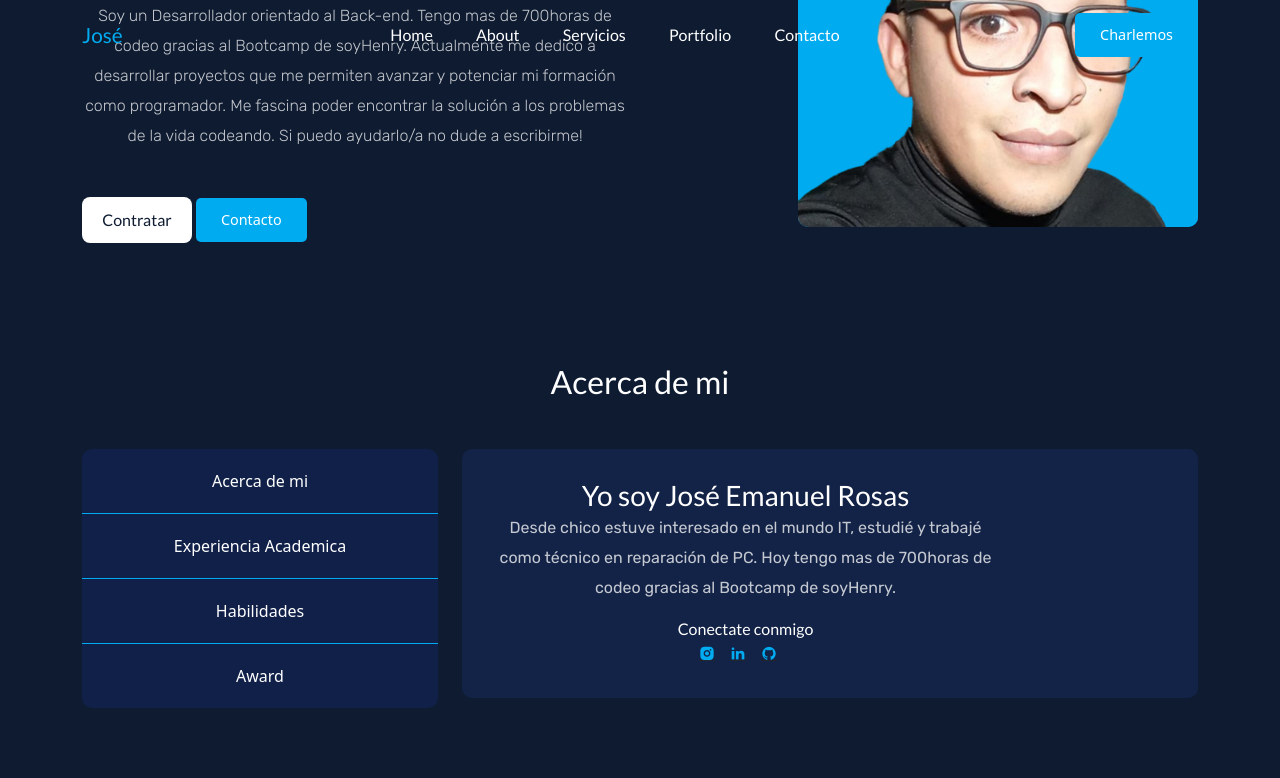
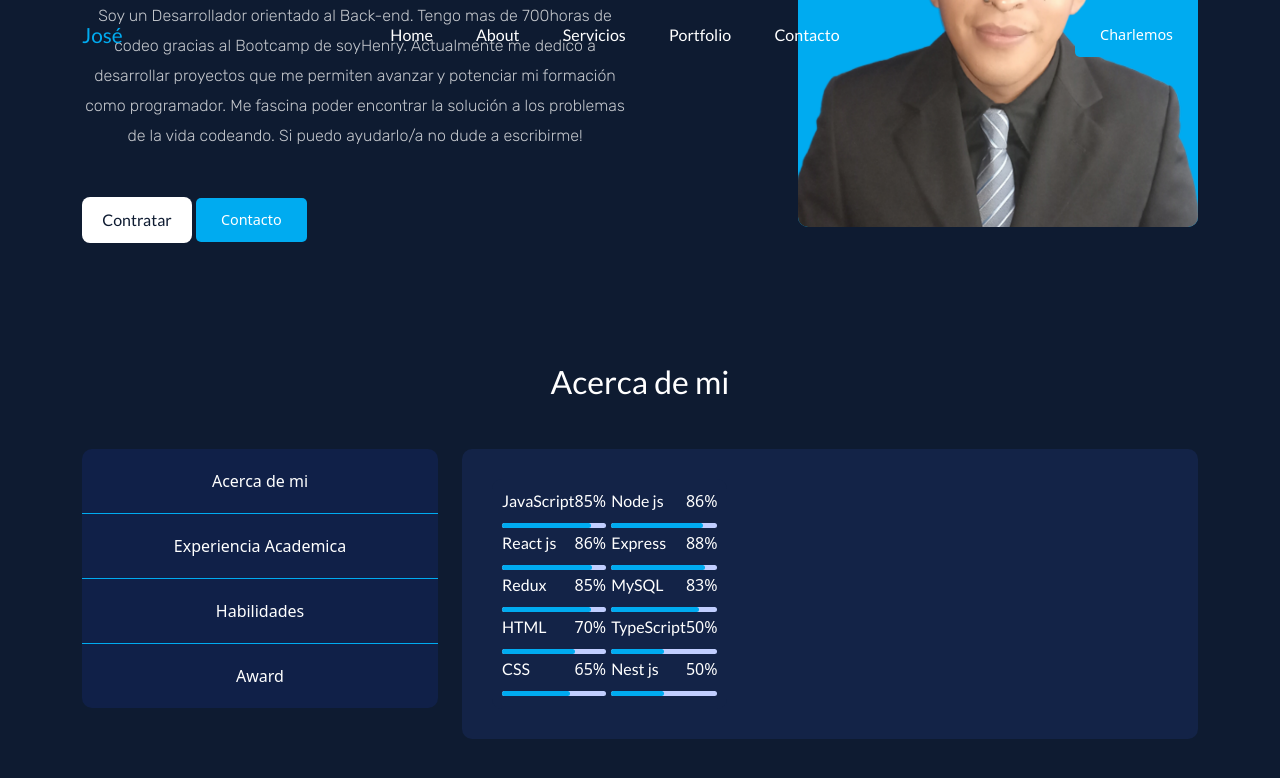
Before and after one commit to Ema0502/JR-Portfolio, a React (Vite) app in the folder vite-porfolio/: page / in a window 1280 px wide. Both pictures are taken after a click on the button "Habilidades". Shown: the part 355-1133 px from the top of the page. Built offline with nearby package versions, Linux system fonts and the light colour scheme.

Commit message:
skills jsx + correcciones

```diff
--- a/vite-porfolio/src/components/About/About.jsx
+++ b/vite-porfolio/src/components/About/About.jsx
@@ -2,6 +2,7 @@ import style from "./About.module.css"
 import { Container, Row, Col } from "reactstrap";
 import { useState } from "react";
 import Education from "./Education";
+import Skills from "./Skills";
 
 const About = () => {
 
@@ -17,7 +18,7 @@ const About = () => {
             <div className={style.about__btns}>
               <button className={style.about__btn} onClick={() => setAboutFilter("ABOUT")}>Acerca de mi</button>
               <button className={style.about__btn} onClick={() => setAboutFilter("EDUCATION")}>Experiencia Academica</button>
-              <button className={style.about__btn}>Habilidades</button>
+              <button className={style.about__btn} onClick={() => setAboutFilter("SKILLS")}>Habilidades</button>
               <button className={style.about__btn}>Award</button>
             </div>
           </Col>
@@ -45,6 +46,10 @@ const About = () => {
               aboutFilter === "EDUCATION" && <Education />
             }
 
+            {
+              aboutFilter === "SKILLS" && <Skills />
+            }
+
             </div>
           </Col>
         </Row>
--- /dev/null
+++ b/vite-porfolio/src/components/About/Skills.jsx
@@ -0,0 +1,90 @@
+import style from "./Skills.module.css"
+
+const Skills = () => {
+
+  const frontendSkills = [
+    {
+      title: "JavaScript",
+      percentage: "85%"
+    },
+    {
+      title: "React js",
+      percentage: "86%"
+    },
+    {
+      title: "Redux",
+      percentage: "85%"
+    },
+    {
+      title: "HTML",
+      percentage: "70%"
+    },
+    {
+      title: "CSS",
+      percentage: "65%"
+    }
+  ]
+
+  const backendSkills = [
+    {
+      title: "Node js",
+      percentage: "86%"
+    },
+    {
+      title: "Express",
+      percentage: "88%"
+    },
+    {
+      title: "MySQL",
+      percentage: "83%"
+    },
+    {
+      title: "TypeScript",
+      percentage: "50%"
+    },
+    {
+      title: "Nest js",
+      percentage: "50%"
+    }
+  ]
+
+  return (
+    <div className={style.skills__wrapper}>
+      <div className={style.frontend__skills}>
+        {
+          frontendSkills.map((item, index) => (
+            <div className={style.skill__data} key={index}>
+              <div className={style.skill__title}>
+                <h6>{item.title}</h6>
+                <span>{item.percentage}</span>
+              </div>
+
+              <div className={style.skill__bar}>
+                <span className={style.skill__bar_percentage} style={{width: `${item.percentage}`}}></span>
+              </div>
+            </div>
+          ))
+        }
+      </div>
+
+      <div className={style.backend__skills}>
+      {
+          backendSkills.map((item, index) => (
+            <div className={style.skill__data} key={index}>
+              <div className={style.skill__title}>
+                <h6>{item.title}</h6>
+                <span>{item.percentage}</span>
+              </div>
+
+              <div className={style.skill__bar}>
+                <span className={style.skill__bar_percentage} style={{width: `${item.percentage}`}}></span>
+              </div>
+            </div>
+          ))
+        }
+      </div>
+    </div>
+  )
+}
+
+export default Skills;
--- /dev/null
+++ b/vite-porfolio/src/components/About/Skills.module.css
@@ -0,0 +1,50 @@
+.skills__wrapper {
+  display: flex;
+  gap: 5px;
+  background: var(--colorAzulOscuro13);
+  padding: 10px;
+  border-radius: 10px;
+}
+
+.frontend__skills {
+  width: 50%;
+}
+
+.backend__skills {
+  width: 50%;
+}
+
+.skill__bar {
+  height: 5px;
+  width: 100%;
+  position: relative;
+  background: var(--colorGrisClaro);
+  border-radius: 50px;
+  z-index: 999;
+}
+
+.skill__bar_percentage {
+  background: var(--colorCeleste);
+  width: 50%;
+  height: 5px;
+  position: absolute;
+  z-index: 1000;
+  top: 0;
+  left: 0;
+  border-radius: 50px;
+}
+
+.skill__title {
+  display: flex;
+  align-items: center;
+  justify-content: space-between;
+  margin-bottom: 10px;
+}
+
+.skill__title span {
+  color: var(--colorBlanco);
+}
+
+.skill__data {
+  margin-bottom: 3px;
+}
--- a/vite-porfolio/src/components/HeroSection/HeroSection.jsx
+++ b/vite-porfolio/src/components/HeroSection/HeroSection.jsx
@@ -1,6 +1,6 @@
 import style from "./HeroSection.module.css";
 import { Container, Row, Col } from "reactstrap";
-import heroImage from "../../img/Captura_de_pantalla_2023-08-20_081923-removebg-preview.png";
+import heroImage from "../../img/Captura de pantalla 2023-09-26 174445.png";
 import { useRef, useEffect } from "react";
 import { init } from "ityped";
 
```
Also changed, not shown: vite-porfolio/src/img/Captura de pantalla 2023-09-26 174445.png (added).
